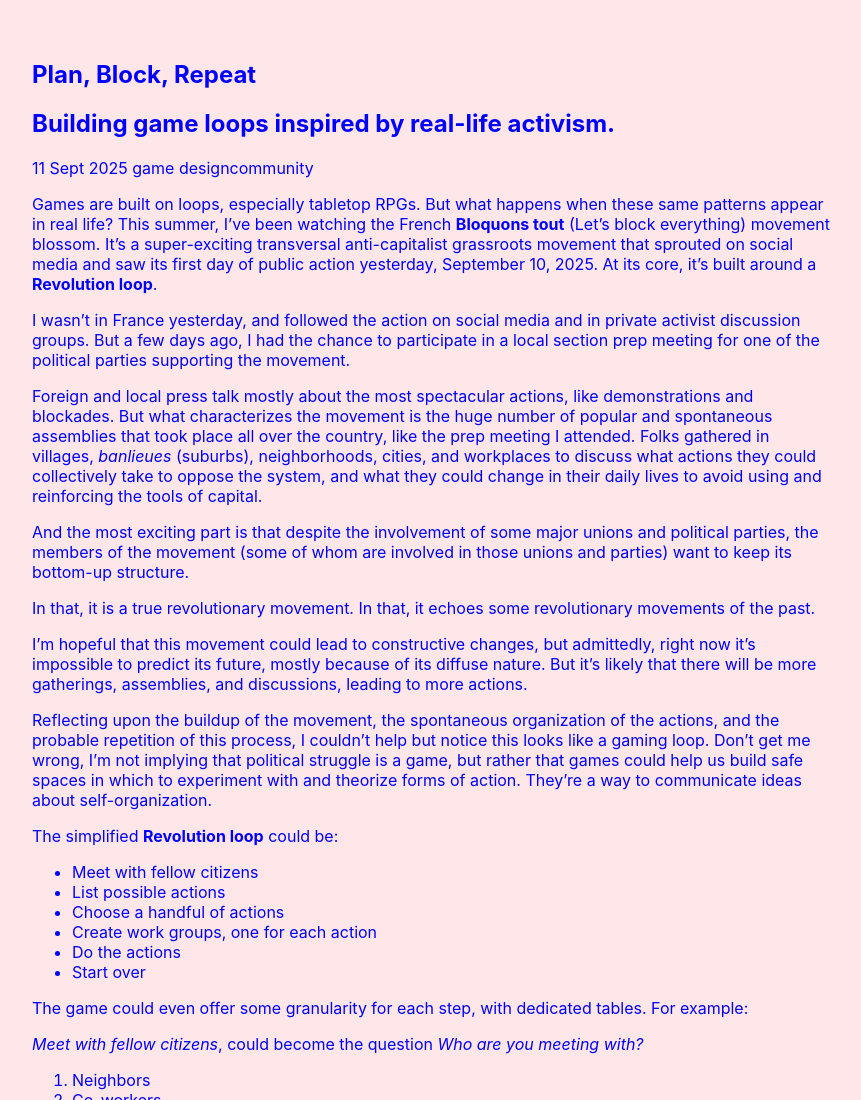
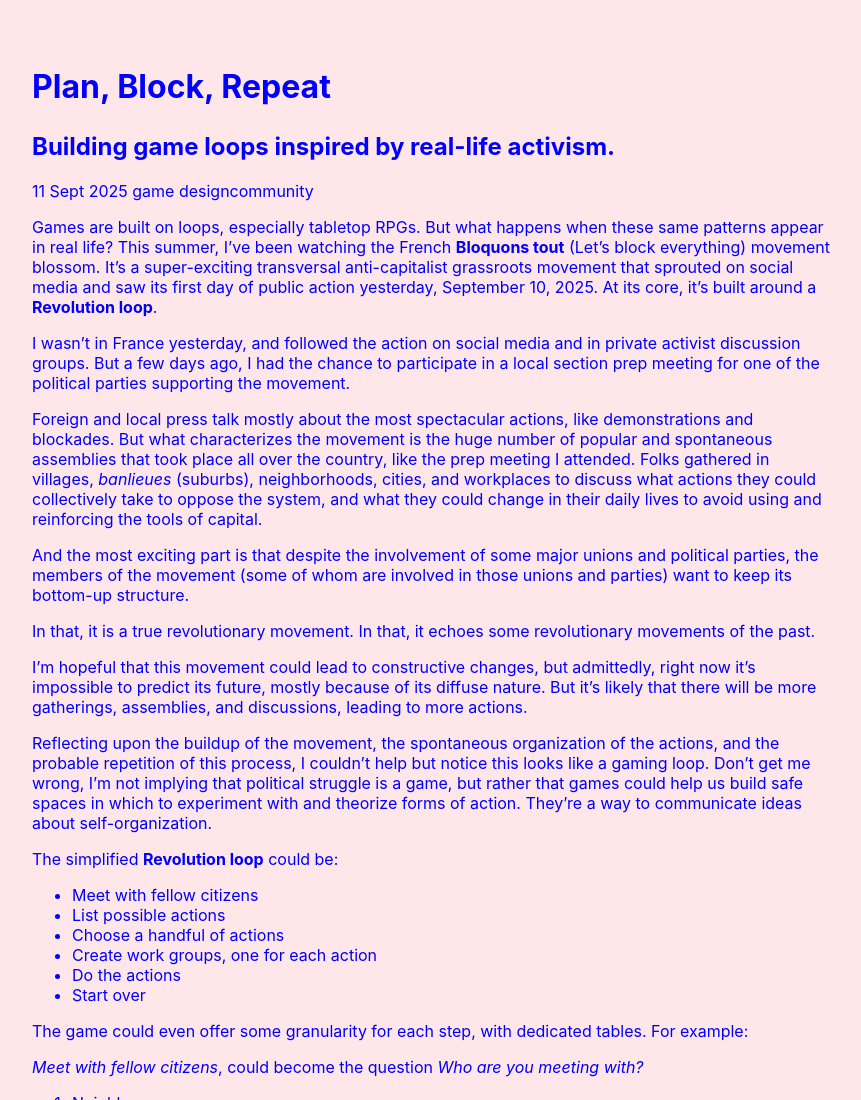
Before and after one commit to twbncon/simple-blog, a plain HTML site: page index.html in a window 1280 px wide. Shown: the top 1100 px of the page, without its empty margins (208-1069 px from the left). Drawn offline with Linux system fonts and the light colour scheme.

Commit message:
Update index.html

```diff
--- a/index.html
+++ b/index.html
@@ -11,7 +11,7 @@
     <style>
       * {
         font-family: Inter, Roboto, 'Helvetica Neue', 'Arial Nova', 'Nimbus Sans', Arial, sans-serif;
-        color: blue;;
+        color: blue;
       }
 
       body {background-color: #FFE6E9;}
@@ -21,6 +21,10 @@
         padding: 2em;
         margin: 0 auto;
       }
+
+    h1 {font-size: 2rem;}
+
+
 
     </style>
 </head>
```
